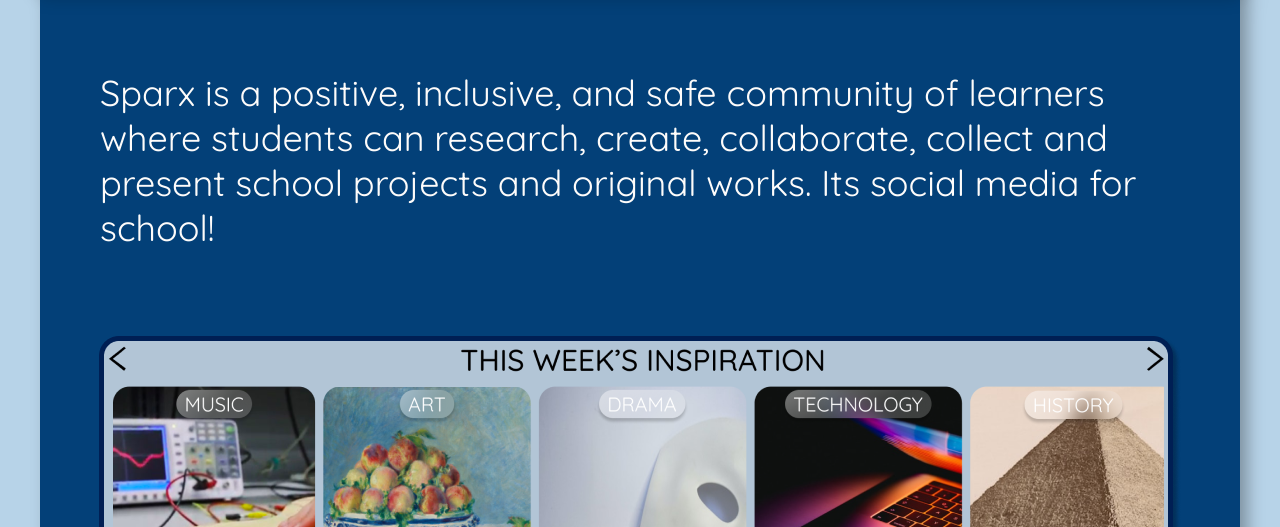
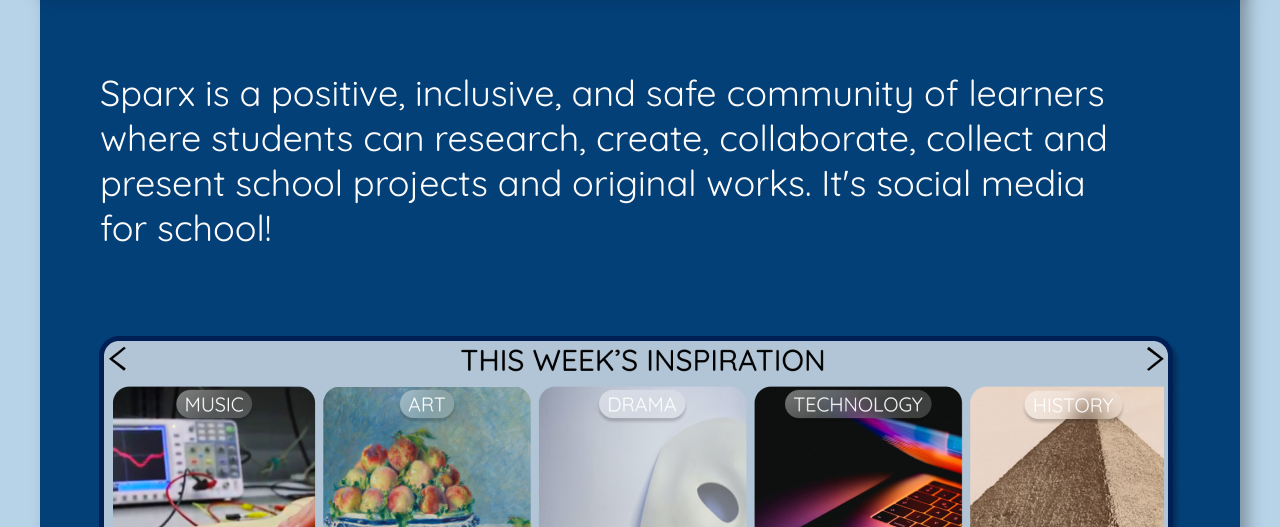
Before and after one commit to cmarcellus1125/Sparx-Welcome-Page, a plain HTML site: page index.html in a window 1280 px wide. Shown: the part 273-800 px from the top of the page. Drawn offline with Linux system fonts and the light colour scheme.

Commit message:
widow fix

```diff
--- a/index.html
+++ b/index.html
@@ -21,7 +21,7 @@
                 <h1>Welcome to Sparx</h1>
             </div>
             <div class="cardContent1">
-                <p>Sparx is a positive, inclusive, and safe community of learners where students can research, create, collaborate, collect and present school projects and original works.  Its social media for school!</p>
+                <p class="welcome">Sparx is a positive, inclusive, and safe community of learners where students can research, create, collaborate, collect and present school projects and original works.  It's social media for school!</p>
                 <img src="images/inspiration.png" alt="This Week's Inspiration Banner">
             </div>
         </div>
--- a/styles.css
+++ b/styles.css
@@ -125,6 +125,9 @@
     margin: 50px 60px;
     gap: 6.66%;
 }
+.welcome{
+    margin-right: 60px;
+}
 .groups{
     max-width: 770px;
 }
```
